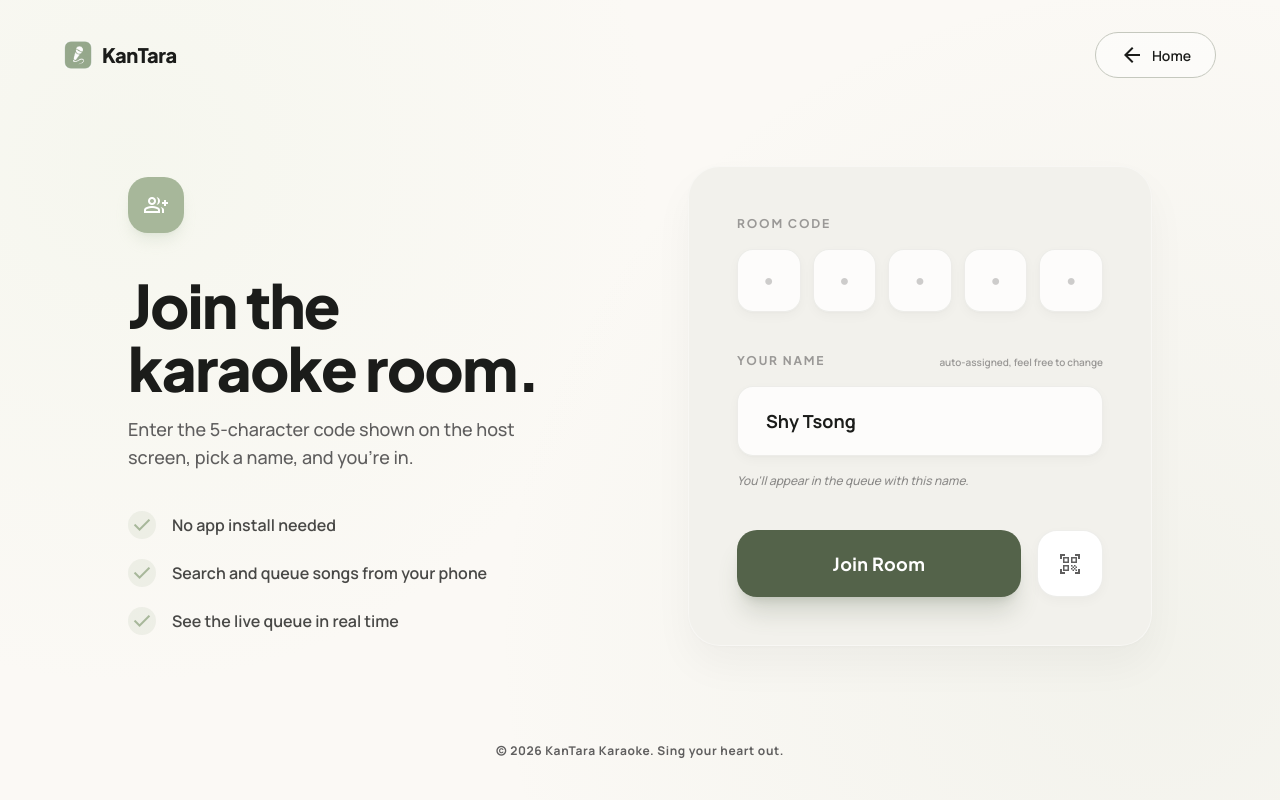
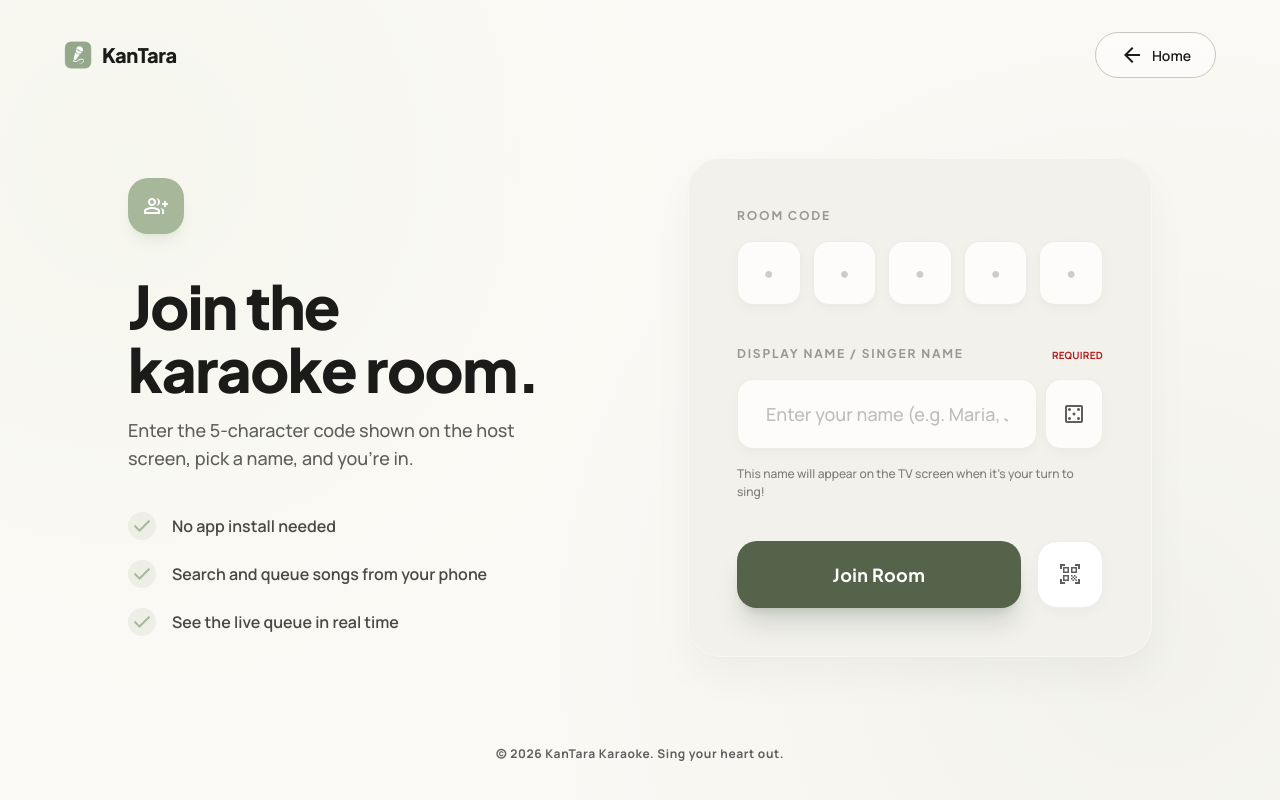
Before and after one commit to Carlwyne-Dev/kantaqueue, a Next.js app: page /join in a window 1280 px wide. Shown: the top 800 px of the page. Built offline with nearby package versions, Linux system fonts and the light colour scheme; no server answers.

Commit message:
feat: require display name on join with randomizer button, prefix Singer: in queue

```diff
--- a/app/join/page.tsx
+++ b/app/join/page.tsx
@@ -19,31 +19,37 @@ export default function JoinPage({
   const [code, setCode] = useState(initialCode?.toUpperCase() ?? '');
   const [nickname, setNickname] = useState('');
   const [loading, setLoading] = useState(false);
-  const [generatingNick, setGeneratingNick] = useState(true);
+  const [generatingNick, setGeneratingNick] = useState(false);
   const [showScanner, setShowScanner] = useState(false);
   const [isFocused, setIsFocused] = useState(false);
   const codeInputRef = useRef<HTMLInputElement>(null);
   const autoJoinedRef = useRef(false);
 
   useEffect(() => {
-    async function assignNickname() {
-      setGeneratingNick(true);
+    async function initNickname() {
       try {
         const savedGlobal = typeof window !== 'undefined' ? localStorage.getItem('kq_global_nickname') : null;
         if (savedGlobal) {
           setNickname(savedGlobal);
-          setGeneratingNick(false);
-          return;
         }
+      } catch (err) {
+        console.error(err);
+      }
+    }
+    initNickname();
+  }, []);
 
+  async function handleRandomizeNickname() {
+    setGeneratingNick(true);
+    try {
       await ensureAnonSession();
-        if (!initialCode) {
+      if (!code) {
         setNickname(generateUniqueNickname(new Set()));
         return;
       }
       const supabase = getSupabaseClient();
       const { data: room } = await supabase
-          .from('rooms').select('id').eq('code', initialCode.toUpperCase()).in('status', ['active', 'paused']).maybeSingle();
+        .from('rooms').select('id').eq('code', code.toUpperCase()).in('status', ['active', 'paused']).maybeSingle();
       if (room) {
         const { data: guests } = await supabase.from('guests').select('display_name').eq('room_id', room.id);
         const taken = new Set((guests ?? []).map((g: { display_name: string }) => g.display_name));
@@ -58,23 +64,21 @@ export default function JoinPage({
       setGeneratingNick(false);
     }
   }
-    assignNickname();
-  }, [initialCode]);
 
   useEffect(() => {
-    if (initialCode && initialCode.length === 5 && !generatingNick && nickname && !autoJoinedRef.current) {
+    if (initialCode && initialCode.length === 5 && nickname.trim() && !autoJoinedRef.current) {
       autoJoinedRef.current = true;
       handleJoin();
     }
   // eslint-disable-next-line react-hooks/exhaustive-deps
-  }, [initialCode, generatingNick, nickname]);
+  }, [initialCode, nickname]);
 
   async function handleJoin(e?: React.FormEvent) {
     if (e) e.preventDefault();
     const trimCode = code.trim().toUpperCase();
     const trimName = nickname.trim();
     if (trimCode.length !== 5) { toast.error('Room codes are 5 characters long.'); return; }
-    if (!trimName) { toast.error('Please enter a nickname.'); return; }
+    if (!trimName) { toast.error('Please enter your Display Name / Singer Name to join!'); return; }
 
     setLoading(true);
     try {
@@ -237,30 +241,35 @@ export default function JoinPage({
               {/* Name Input Group */}
               <div className="space-y-4">
                 <div className="flex justify-between items-end">
-                  <label className="block text-[12px] font-bold tracking-[0.15em] text-secondary/60 uppercase font-headline-sm">Your Name</label>
-                  <span className="text-[10px] text-secondary/60 font-semibold">auto-assigned, feel free to change</span>
+                  <label className="block text-[12px] font-bold tracking-[0.15em] text-secondary/60 uppercase font-headline-sm">Display Name / Singer Name</label>
+                  <span className="text-[10px] text-error font-bold tracking-wide uppercase">Required</span>
                 </div>
-                <div className="relative">
-                  {generatingNick ? (
-                    <div className="w-full px-7 py-5 border border-outline-variant/30 bg-white/80 rounded-2xl flex items-center gap-3">
-                       <span className="w-4 h-4 border-2 border-[#A7B79A] border-t-transparent rounded-full animate-spin"></span>
-                       <span className="text-secondary/60 text-lg font-bold">Picking a name...</span>
-                    </div>
-                  ) : (
+                <div className="relative flex gap-2">
+                  <div className="relative flex-1">
                     <input
                       type="text"
                       value={nickname}
+                      placeholder="Enter your name (e.g. Maria, Juan)"
                       onChange={(e) => {
                         setNickname(e.target.value);
                         if (e.target.value.trim()) {
                           localStorage.setItem('kq_global_nickname', e.target.value.trim());
                         }
                       }}
-                      className="w-full px-7 py-5 border border-outline-variant/30 bg-white/80 rounded-2xl text-lg font-bold shadow-[0_4px_12px_rgba(0,0,0,0.03),0_1px_2px_rgba(0,0,0,0.02)] focus:ring-2 focus:ring-[#A7B79A] focus:border-[#A7B79A] focus:bg-white transition-all outline-none text-on-background"
+                      className="w-full px-7 py-5 border border-outline-variant/30 bg-white/80 rounded-2xl text-lg font-bold shadow-[0_4px_12px_rgba(0,0,0,0.03),0_1px_2px_rgba(0,0,0,0.02)] focus:ring-2 focus:ring-[#A7B79A] focus:border-[#A7B79A] focus:bg-white transition-all outline-none text-on-background placeholder:font-medium placeholder:text-secondary/40"
                     />
-                  )}
                   </div>
-                <p className="text-[12px] text-secondary/70 italic font-medium">You&apos;ll appear in the queue with this name.</p>
+                  <button
+                    type="button"
+                    onClick={handleRandomizeNickname}
+                    disabled={generatingNick}
+                    title="Generate Random Name"
+                    className="px-4 py-5 border border-outline-variant/30 bg-white/80 hover:bg-white rounded-2xl text-secondary hover:text-on-background transition-all shadow-[0_4px_12px_rgba(0,0,0,0.03)] cursor-pointer flex items-center justify-center disabled:opacity-50"
+                  >
+                    <span className={`material-symbols-outlined text-[22px] ${generatingNick ? 'animate-spin' : ''}`}>casino</span>
+                  </button>
+                </div>
+                <p className="text-[12px] text-secondary/80 font-medium">This name will appear on the TV screen when it&apos;s your turn to sing!</p>
               </div>
 
               {/* CTA Button */}
--- a/app/room/[code]/guest/page.tsx
+++ b/app/room/[code]/guest/page.tsx
@@ -854,7 +854,7 @@ export default function GuestPage({ params }: { params: Promise<{ code: string }
                       <h2 className="text-xl font-bold text-on-surface leading-tight font-headline">{nowPlaying.song.title}</h2>
                       <p className="text-sm font-medium text-outline mt-1.5 flex items-center gap-2">
                         <svg className="w-4 h-4 text-primary" fill="currentColor" viewBox="0 0 24 24"><path d="M12 12c2.21 0 4-1.79 4-4s-1.79-4-4-4-4 1.79-4 4 1.79 4 4 4zm0 2c-2.67 0-8 1.34-8 4v2h16v-2c0-2.66-5.33-4-8-4z"/></svg>
-                        {nowPlaying.singer_name}
+                        Singer: <span className="font-bold text-on-surface">{nowPlaying.singer_name}</span>
                       </p>
                     </div>
                     {/* Animated visualizer bars */}
@@ -946,6 +946,7 @@ export default function GuestPage({ params }: { params: Promise<{ code: string }
                           <div className="flex-1 overflow-hidden">
                             <h4 className="text-sm font-bold text-on-surface truncate">{item.song.title}</h4>
                             <p className="text-[13px] text-outline font-medium mt-0.5 truncate flex items-center gap-1.5">
+                              <span>Singer:</span>
                               <span className="text-primary font-bold">{item.singer_name}</span>
                               {item.song.duration_seconds && ` • ${formatDuration(item.song.duration_seconds)}`}
                             </p>
--- a/app/room/[code]/host/page.tsx
+++ b/app/room/[code]/host/page.tsx
@@ -341,7 +341,7 @@ export default function HostPage({
           favorite: '#f43f5e',
           celebration: '#eab308',
           thumb_up: '#3b82f6',
-          mic: '#a855f7'
+          star: '#f59e0b'
         };
         const emoji = payload.payload.emoji;
         const color = reactionColors[emoji] || '#ffffff';
@@ -1047,7 +1047,7 @@ export default function HostPage({
                   <div className="overflow-hidden">
                     <p className="text-[13px] font-semibold text-on-background truncate">{nowPlaying.song.title}</p>
                     <p className="text-[12px] text-secondary truncate mt-0.5">
-                      {nowPlaying.singer_name}
+                      Singer: <span className="font-bold text-on-background">{nowPlaying.singer_name}</span>
                       {nowPlaying.dedication && <span className="italic text-secondary/80 ml-1"> • For: {nowPlaying.dedication}</span>}
                     </p>
                   </div>
@@ -1102,7 +1102,7 @@ export default function HostPage({
                           <div className="flex-1 overflow-hidden">
                             <p className="text-[12px] font-semibold text-on-background truncate">{item.song.title}</p>
                             <p className="text-[11px] text-secondary truncate mt-0.5">
-                              {item.singer_name}{item.song.duration_seconds ? ` · ${formatDuration(item.song.duration_seconds)}` : ''}
+                              Singer: <span className="font-semibold text-on-background">{item.singer_name}</span>{item.song.duration_seconds ? ` · ${formatDuration(item.song.duration_seconds)}` : ''}
                               {item.dedication && <span className="italic text-secondary/80 ml-1"> • For: {item.dedication}</span>}
                             </p>
                           </div>
```
Lines whose indentation alone changed are shown as unchanged.
